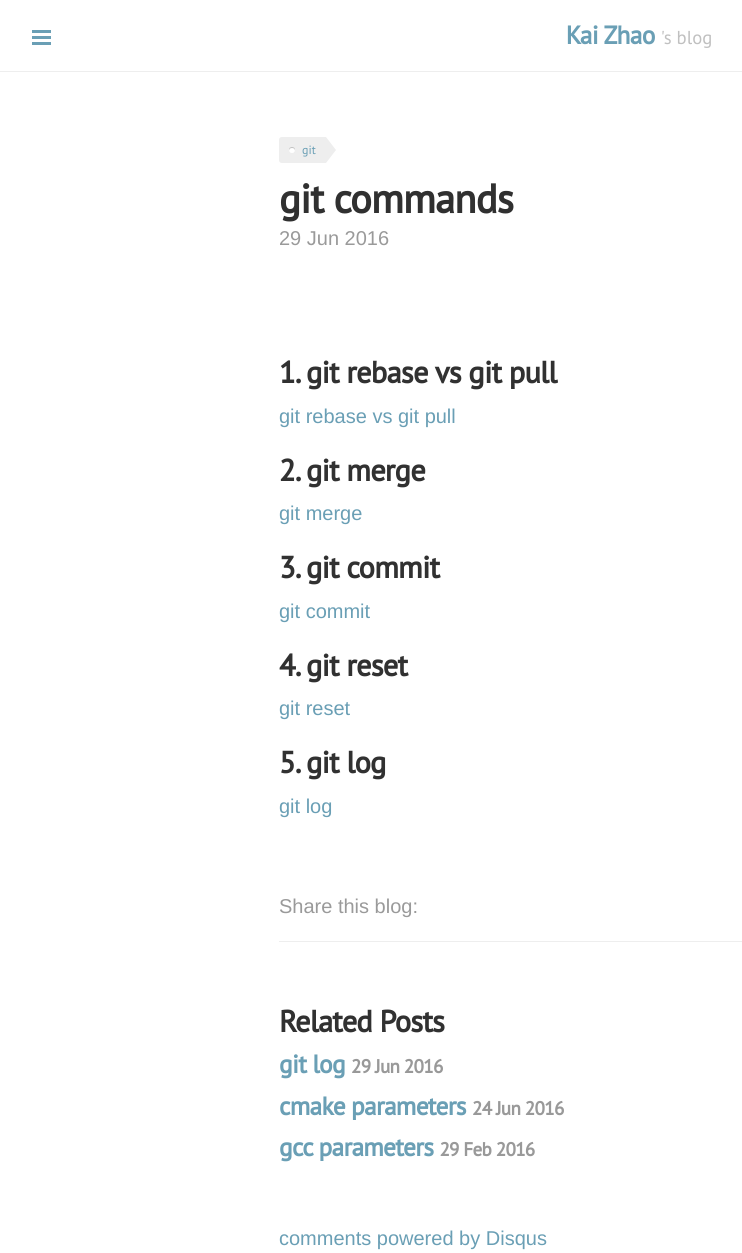
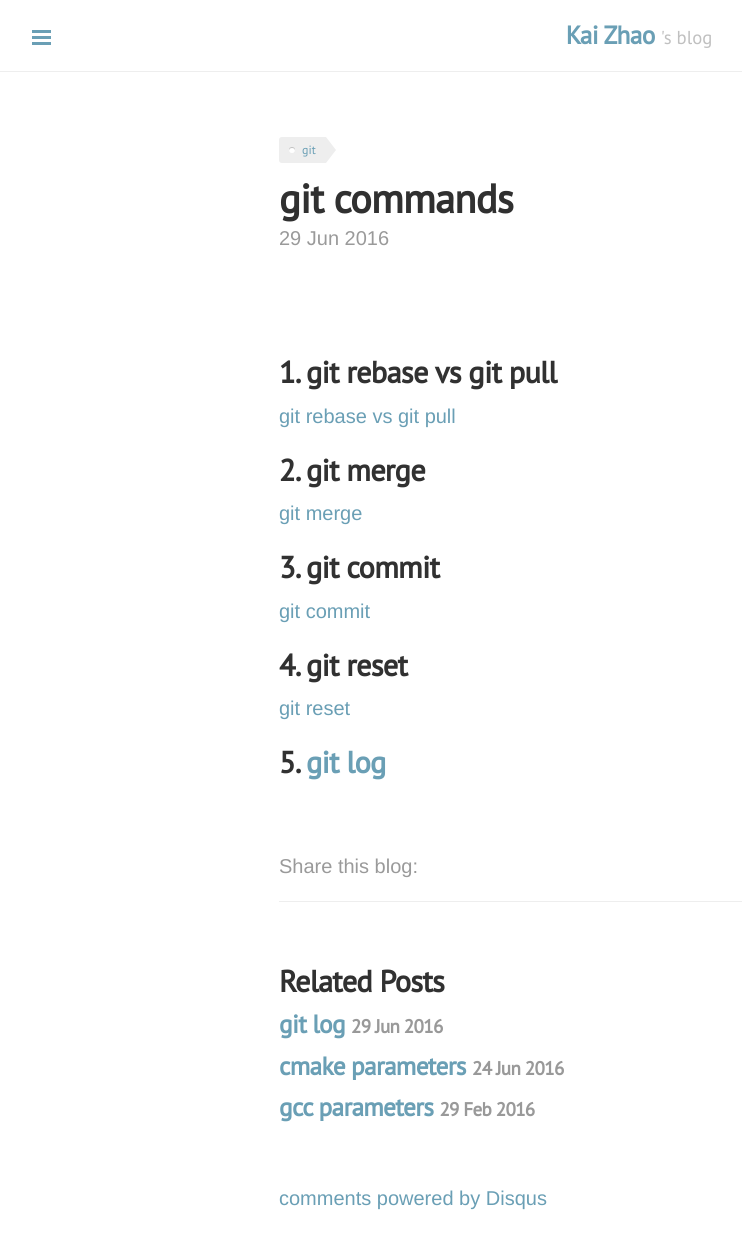
Before and after one commit to loverszhaokai/loverszhaokai.github.io, a Jekyll site: the page built from _posts/2016-06-29-git.md, in a window 1280 px wide. Shown: the whole page, without its empty margins (1-743 px from the left). Built offline with Jekyll 4.4.1, drawn with Linux system fonts in a browser that asks for light colours; nearby versions of some CDN libraries; comment, search, counter and statistics services are not loaded; after the commit the page ends 1213 px from its top, so only the background shows below that.

Commit message:
Update content of _posts/2016-06-29-git.md

```diff
--- a/_posts/2016-06-29-git.md
+++ b/_posts/2016-06-29-git.md
@@ -22,5 +22,4 @@ analytics: true
 ## 4. git reset
 [git reset]({% post_url 2016-02-25-git-reset %})
 
-## 5. git log
-[git log]({% post_url 2016-06-29-git-log %})
+## 5. [git log]({% post_url 2016-06-29-git-log %})
```
